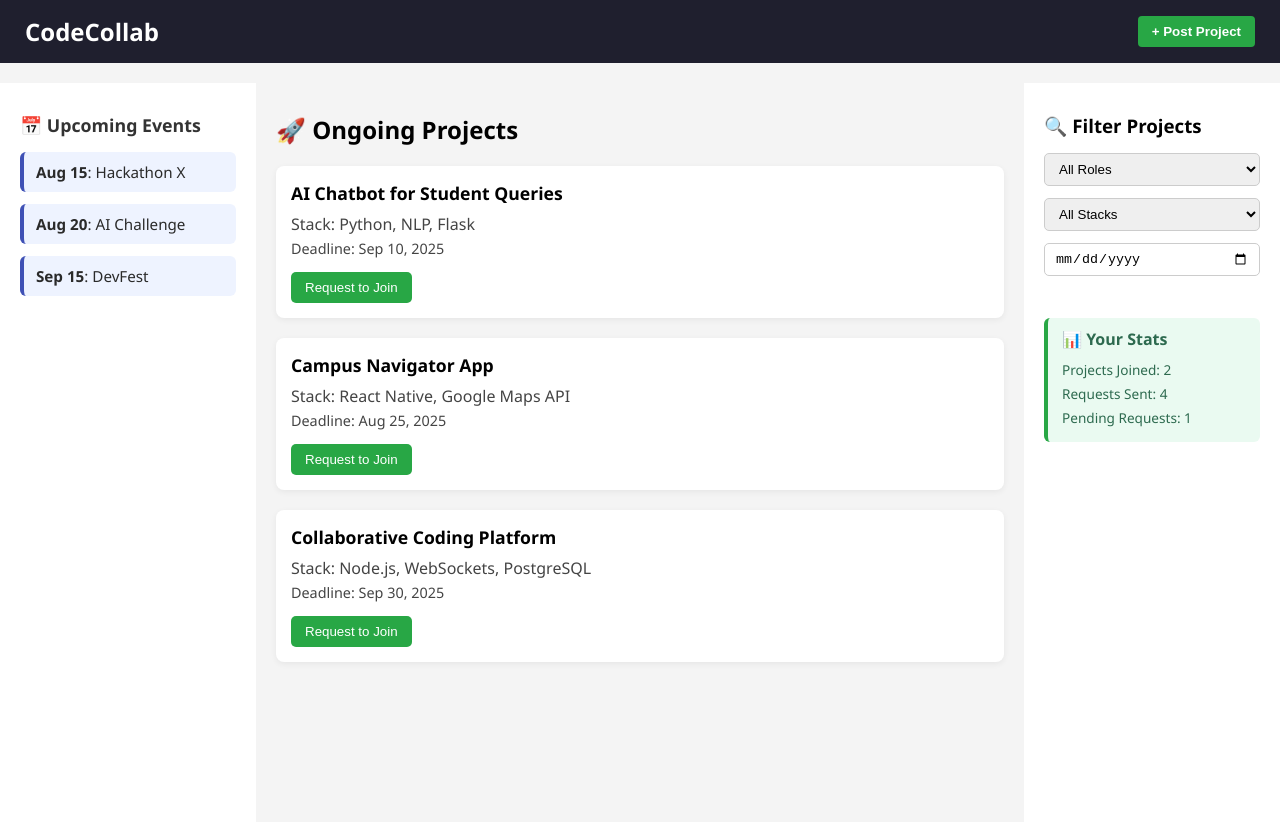
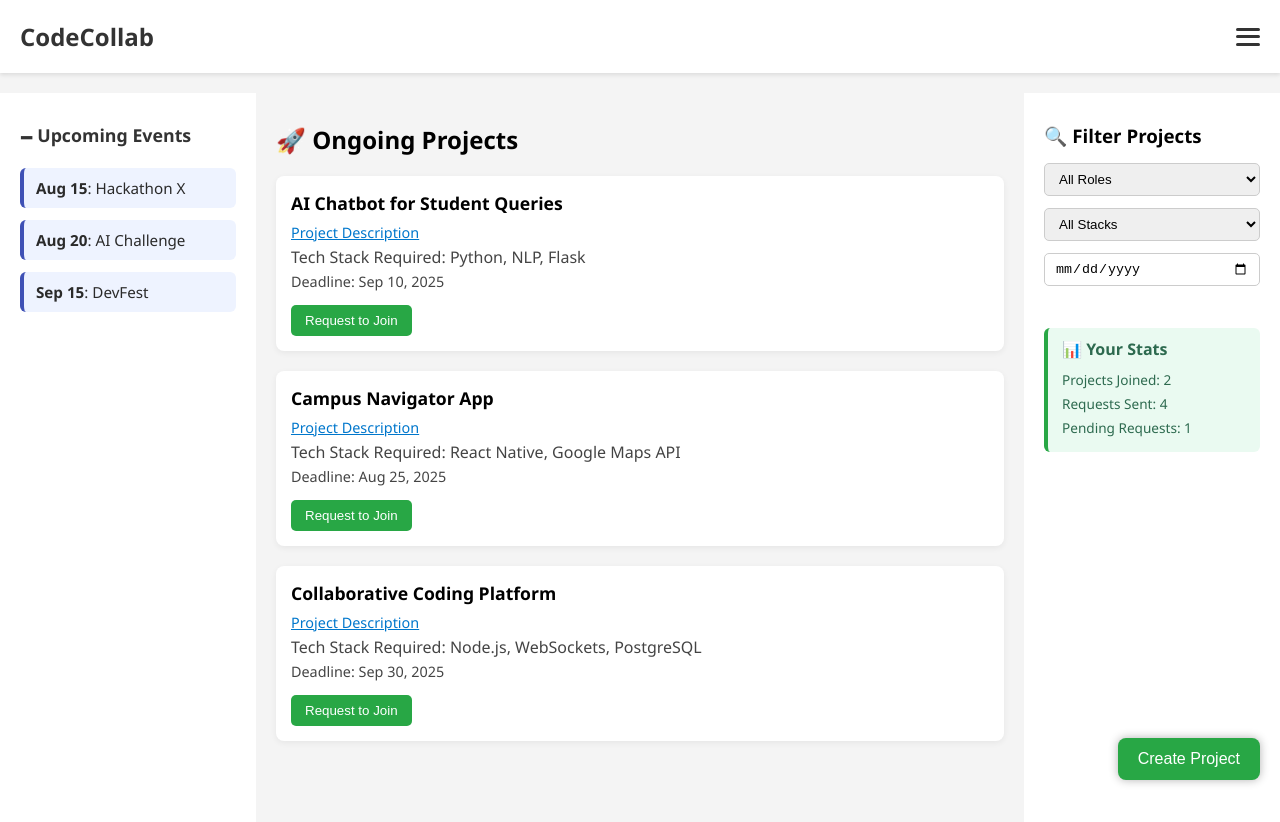
Before and after one commit to Ak2616/codecollab, a website: page public/home.html in a window 1280 px wide. Drawn offline with Linux system fonts and the light colour scheme.

```diff
--- a/public/home.html
+++ b/public/home.html
@@ -2,6 +2,7 @@
 <html lang="en">
 <head>
   <meta charset="UTF-8" />
+  <meta name="viewport" content="width=device-width, initial-scale=1.0" />
   <title>CodeCollab - Home</title>
   <style>
     * {
@@ -15,34 +16,70 @@
       background-color: #f4f4f4;
     }
 
-    /* Navbar */
-    .navbar {
-      background-color: #1f1f2e;
-      color: #fff;
-      padding: 15px 25px;
+    header {
       display: flex;
       justify-content: space-between;
       align-items: center;
-      position: sticky;
-      top: 0;
-      z-index: 999;
+      padding: 20px;
+      background-color: #ffffff;
+      box-shadow: 0 2px 4px rgba(0, 0, 0, 0.1);
     }
 
-    .navbar h1 {
+    .logo {
       font-size: 1.5rem;
+      font-weight: bold;
+      color: #333;
     }
 
-    .navbar button {
-      padding: 8px 14px;
-      background-color: #28a745;
-      border: none;
-      border-radius: 4px;
-      color: white;
-      font-weight: bold;
+    .menu-container {
+      position: relative;
+    }
+
+    .hamburger {
+      display: flex;
+      flex-direction: column;
+      justify-content: space-between;
+      width: 24px;
+      height: 18px;
       cursor: pointer;
     }
 
-    /* Layout */
+    .hamburger span {
+      width: 100%;
+      height: 3px;
+      background-color: #333;
+      border-radius: 2px;
+      display: block;
+    }
+
+    .dropdown {
+      position: absolute;
+      top: 30px;
+      right: 0;
+      background-color: #fff;
+      border: 1px solid #ccc;
+      border-radius: 5px;
+      display: none;
+      flex-direction: column;
+      min-width: 150px;
+      box-shadow: 0 2px 8px rgba(0, 0, 0, 0.1);
+    }
+
+    .dropdown a {
+      padding: 10px;
+      color: #333;
+      text-decoration: none;
+      border-bottom: 1px solid #eee;
+    }
+
+    .dropdown a:last-child {
+      border-bottom: none;
+    }
+
+    .menu-container:hover .dropdown {
+      display: flex;
+    }
+
     .container {
       display: flex;
       margin-top: 20px;
@@ -60,7 +97,6 @@
       padding: 30px 20px;
     }
 
-    /* Calendar */
     .calendar {
       font-size: 0.95rem;
     }
@@ -86,7 +122,6 @@
       font-weight: 500;
     }
 
-    /* Main content */
     .project {
       background-color: #fff;
       padding: 15px;
@@ -105,6 +140,15 @@
       color: #444;
     }
 
+    .project .desc-link {
+      display: block;
+      margin-top: 5px;
+      font-size: 0.9rem;
+      color: #0077cc;
+      text-decoration: underline;
+      cursor: pointer;
+    }
+
     .deadline {
       font-size: 0.9rem;
       color: #777;
@@ -120,7 +164,20 @@
       cursor: pointer;
     }
 
-    /* Rightbar */
+    .create-project-btn {
+      position: fixed;
+      bottom: 20px;
+      right: 20px;
+      background-color: #28a745;
+      color: white;
+      padding: 12px 20px;
+      border: none;
+      border-radius: 8px;
+      font-size: 1rem;
+      cursor: pointer;
+      box-shadow: 0 0 10px rgba(0, 0, 0, 0.3);
+    }
+
     .filters h3 {
       margin-bottom: 15px;
     }
@@ -155,20 +212,26 @@
   </style>
 </head>
 <body>
-
-  <!-- Navbar -->
-  <div class="navbar">
-    <h1>CodeCollab</h1>
-    <button>+ Post Project</button>
-  </div>
-
-  <!-- Layout -->
+  <header>
+    <div class="logo">CodeCollab</div>
+    <div class="menu-container">
+      <div class="hamburger">
+        <span></span>
+        <span></span>
+        <span></span>
+      </div>
+      <div class="dropdown">
+        <a href="#">Profile</a>
+        <a href="#">Settings</a>
+        <a href="#">Notifications</a>
+        <a href="#">Logout</a>
+      </div>
+    </div>
+  </header>
   <div class="container">
-
-    <!-- Left Sidebar -->
     <div class="sidebar">
       <div class="calendar">
-        <h3>📅 Upcoming Events</h3>
+        <h3>🗕️ Upcoming Events</h3>
         <ul>
           <li><strong>Aug 15</strong>: Hackathon X</li>
           <li><strong>Aug 20</strong>: AI Challenge</li>
@@ -176,34 +239,30 @@
         </ul>
       </div>
     </div>
-
-    <!-- Main Content -->
     <div class="main">
       <h2 style="padding-bottom: 20px;">🚀 Ongoing Projects</h2>
-
       <div class="project">
         <h3>AI Chatbot for Student Queries</h3>
-        <p>Stack: Python, NLP, Flask</p>
+        <span class="desc-link">Project Description</span>
+        <p>Tech Stack Required: Python, NLP, Flask</p>
         <p class="deadline">Deadline: Sep 10, 2025</p>
         <button class="join-btn">Request to Join</button>
       </div>
-
       <div class="project">
         <h3>Campus Navigator App</h3>
-        <p>Stack: React Native, Google Maps API</p>
+        <span class="desc-link">Project Description</span>
+        <p>Tech Stack Required: React Native, Google Maps API</p>
         <p class="deadline">Deadline: Aug 25, 2025</p>
         <button class="join-btn">Request to Join</button>
       </div>
-
       <div class="project">
         <h3>Collaborative Coding Platform</h3>
-        <p>Stack: Node.js, WebSockets, PostgreSQL</p>
+        <span class="desc-link">Project Description</span>
+        <p>Tech Stack Required: Node.js, WebSockets, PostgreSQL</p>
         <p class="deadline">Deadline: Sep 30, 2025</p>
         <button class="join-btn">Request to Join</button>
       </div>
     </div>
-
-    <!-- Right Sidebar -->
     <div class="rightbar">
       <div class="filters">
         <h3>🔍 Filter Projects</h3>
@@ -222,7 +281,6 @@
         </select>
         <input type="date" />
       </div>
-
       <div class="stats">
         <h4>📊 Your Stats</h4>
         <p>Projects Joined: 2</p>
@@ -230,7 +288,7 @@
         <p>Pending Requests: 1</p>
       </div>
     </div>
-
   </div>
+  <button class="create-project-btn">Create Project</button>
 </body>
 </html>
```
